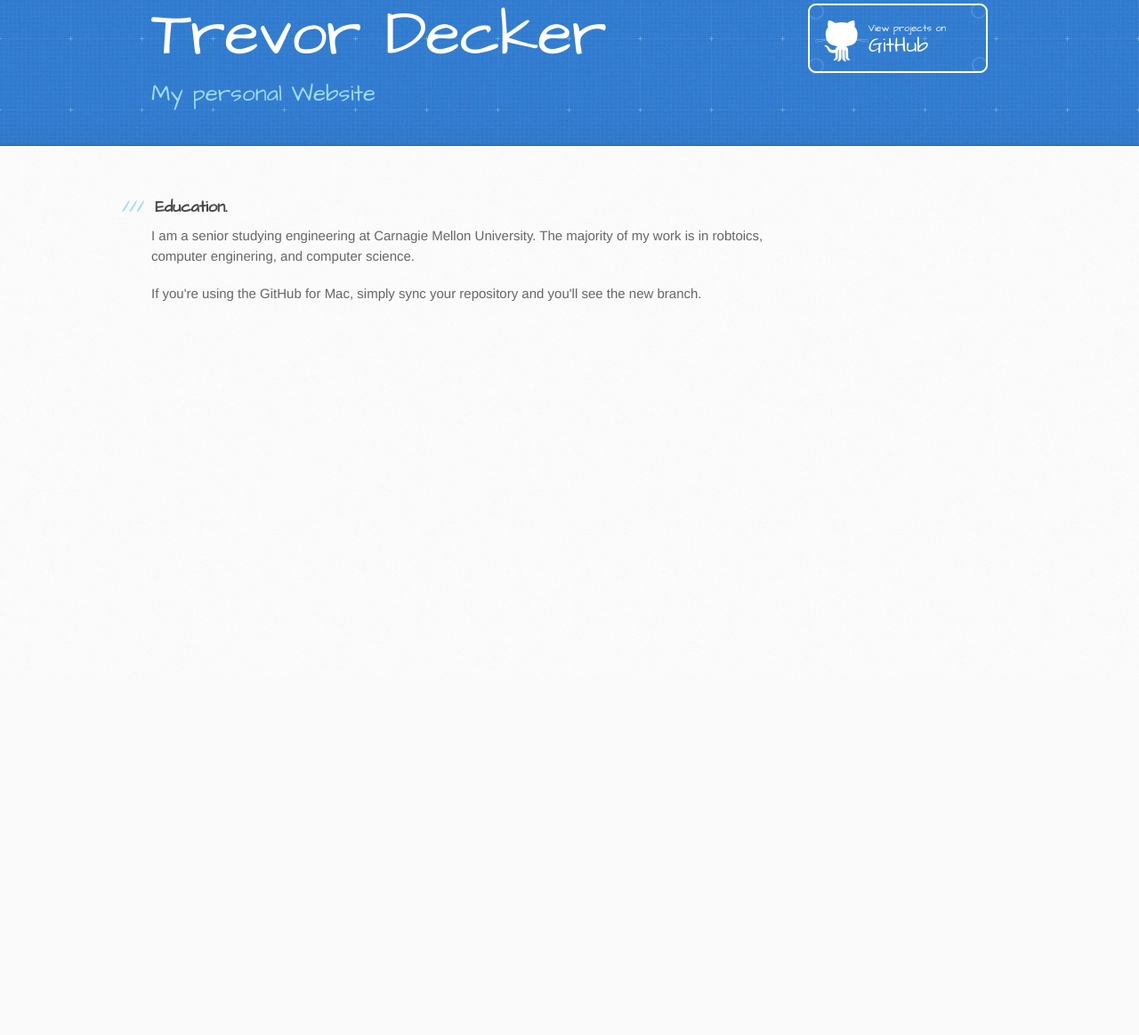
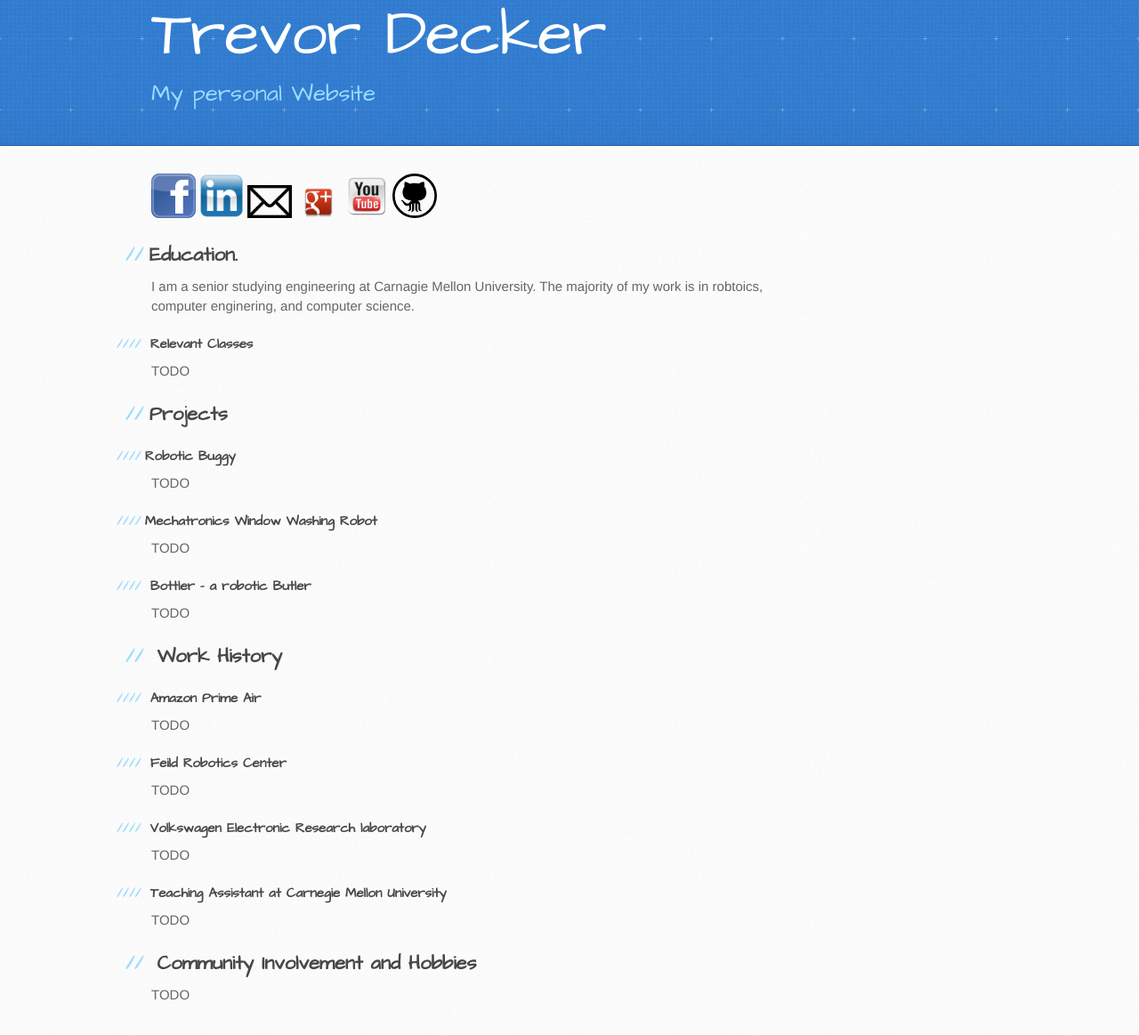
Before and after one commit to TrevorDecker/website, a plain HTML site: page index.html in a window 1280 px wide. Shown: the part 37-1200 px from the top of the page at 89% size. Before the commit the page ends 800 px from the top, so only its background shows below. Drawn offline with Linux system fonts and the light colour scheme.

Commit message:
Added outline of online resume

```diff
--- a/index.html
+++ b/index.html
@@ -21,19 +21,63 @@
       <div class="inner">
         <h1>Trevor Decker</h1>
         <h2>My personal Website</h2>
-        <a href="https://github.com/TrevorDecker" class="button"><small>View projects on</small> GitHub</a>
+        <!--        <a href="https://github.com/TrevorDecker" class="button"><small>View projects on</small> GitHub</a> -->
       </div>
     </header>
 
     <div id="content-wrapper">
       <div class="inner clearfix">
         <section id="main-content">
-          <h3>
-<a id="welcome-to-github-pages" class="anchor" href="#welcome-to-github-pages" aria-hidden="true"><span class="octicon octicon-link"></span></a>Education.</h3>
+<!--- Icons  ----------------------------------------------------------------------------------------->
+         <!--- TODO should I add reddit and/or stack overflow -->
+         <!--- TODO add links and hover action -->
+         <!--- TODO make evenly spaced and the same size -->
+         <!--- TODO verify for mobile -->
+         <!-- Facebook Icon -->
+         <img src="images/transparent-facebook-logo-icon.png" width="50px" />
+         <!-- LinkedIn Icon -->
+         <img src="images/Linkedin_logo.png" width="50px" />
+         <!-- email Icon -->
+         <img src="images/email_icon.png" width="50px" />
+         <!-- google Plus Icon -->
+         <img src="images/google_plus_04.png" width="50px" />
+         <!-- youtube Icon -->
+         <img src="images/youtube-icon-transparent-background.png" width="50px" />
+         <!--- gihub Icon -->
+        <img src="images/github.svg" width="50px" />
 
-<p>I am a senior studying engineering at Carnagie Mellon University.  The majority of my work is in robtoics, computer enginering, and computer science. </p>
+<!---  Education ---------------------------------------------------------------------------------->
+          <h2><a id="welcome-to-github-pages" class="anchor" href="#welcome-to-github-pages" aria-hidden="true"><span class="octicon octicon-link"></span></a>Education.</h2>
 
-<p>If you're using the GitHub for Mac, simply sync your repository and you'll see the new branch.</p>
+                <p>I am a senior studying engineering at Carnagie Mellon University.  The majority of my work is in robtoics, computer enginering, and computer science. </p>
+
+<h4> Relevant Classes </h4>
+     <p> TODO </p>
+
+<!---------------------------------------------------------------------------------------------------->
+<h2>Projects</h2>
+
+<h4>Robotic Buggy</h4>
+    <p> TODO </p>
+<h4>Mechatronics Window Washing Robot</h4>
+    <p> TODO </p>
+
+<h4> Bottler - a robotic Butler </h4>
+    <p> TODO </p>
+
+<!---------------------------------------------------------------------------------------------------->
+<h2> Work History</h2>
+<h4> Amazon Prime Air </h4>
+     <p>TODO</p>
+<h4> Feild Robotics Center</h4>
+     <p>TODO</p>
+<h4> Volkswagen Electronic Research laboratory</h4>
+     <p>TODO</p>
+<h4> Teaching Assistant at Carnegie Mellon University</h4>
+     <p>TODO</p>
+
+<h2> Community Involvement and Hobbies </h2>
+    <p> TODO </p>
 <!--
 <h3>
 <a id="designer-templates" class="anchor" href="#designer-templates" aria-hidden="true"><span class="octicon octicon-link"></span></a>Designer Templates</h3>
```
Also changed, not shown: images/Linkedin_logo.png (added), images/email_icon.png (added), images/github.svg (added), images/google_plus_04.png (added), images/transparent-facebook-logo-icon.png (added), images/youtube-icon-transparent-background.png (added).
